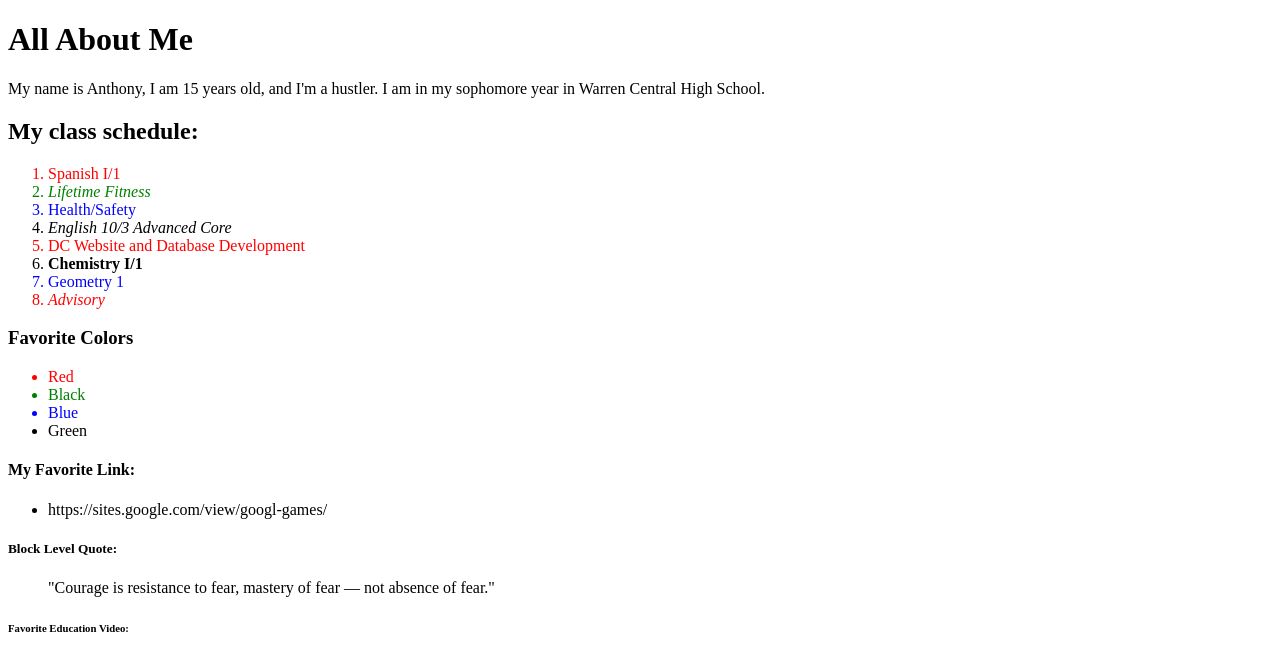
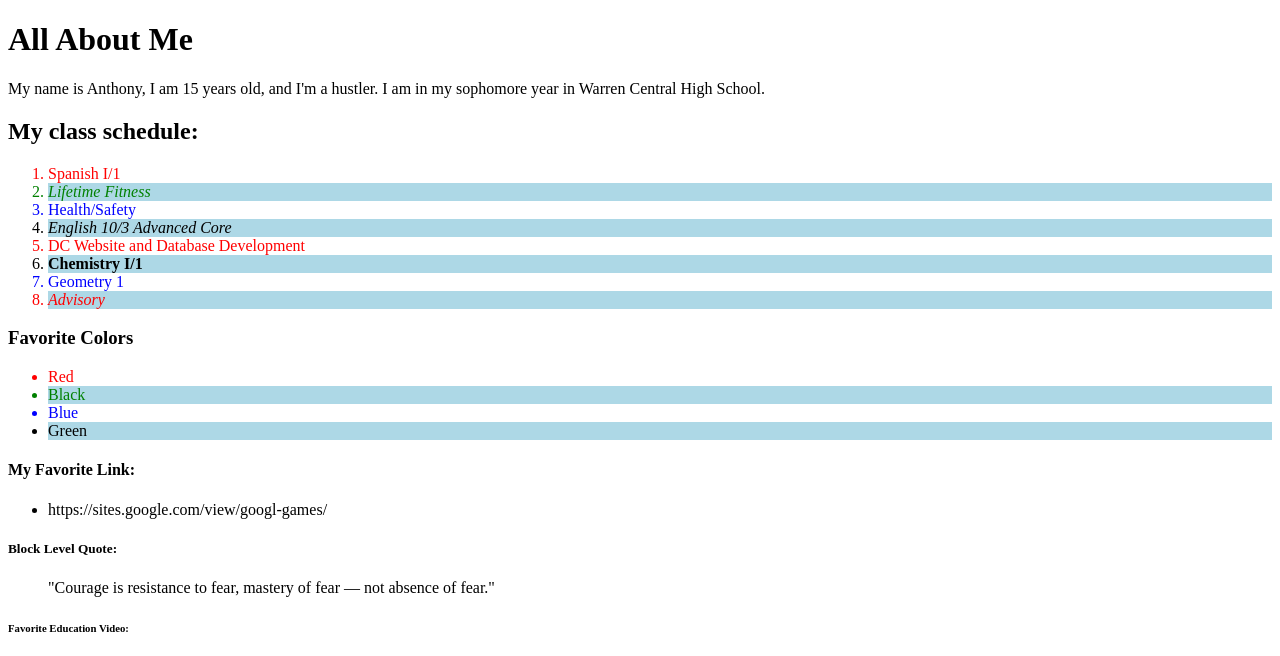
Before and after one commit to PLAMADDHARLIN3/FirstWebPage, a plain HTML site: page index.html in a window 1280 px wide. Shown: the top 656 px of the page. Drawn offline with Linux system fonts and the light colour scheme.

Commit message:
added lists

```diff
--- a/styles.css
+++ b/styles.css
@@ -21,3 +21,7 @@ table.center {
     margin-left: auto;
     margin-right: auto;
 }
+
+li:nth-child(even){
+    background-color:lightblue;
+}
```
